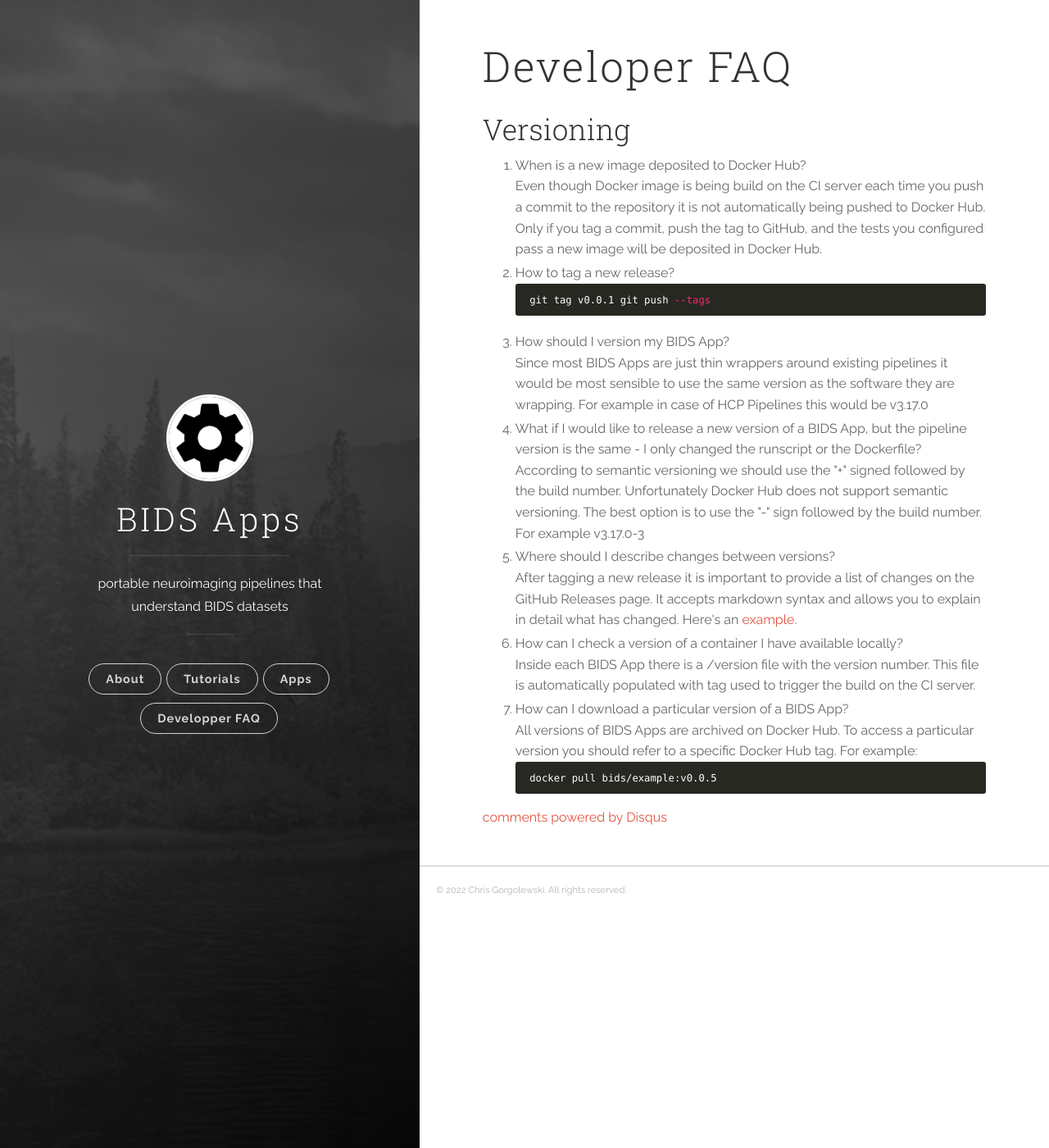
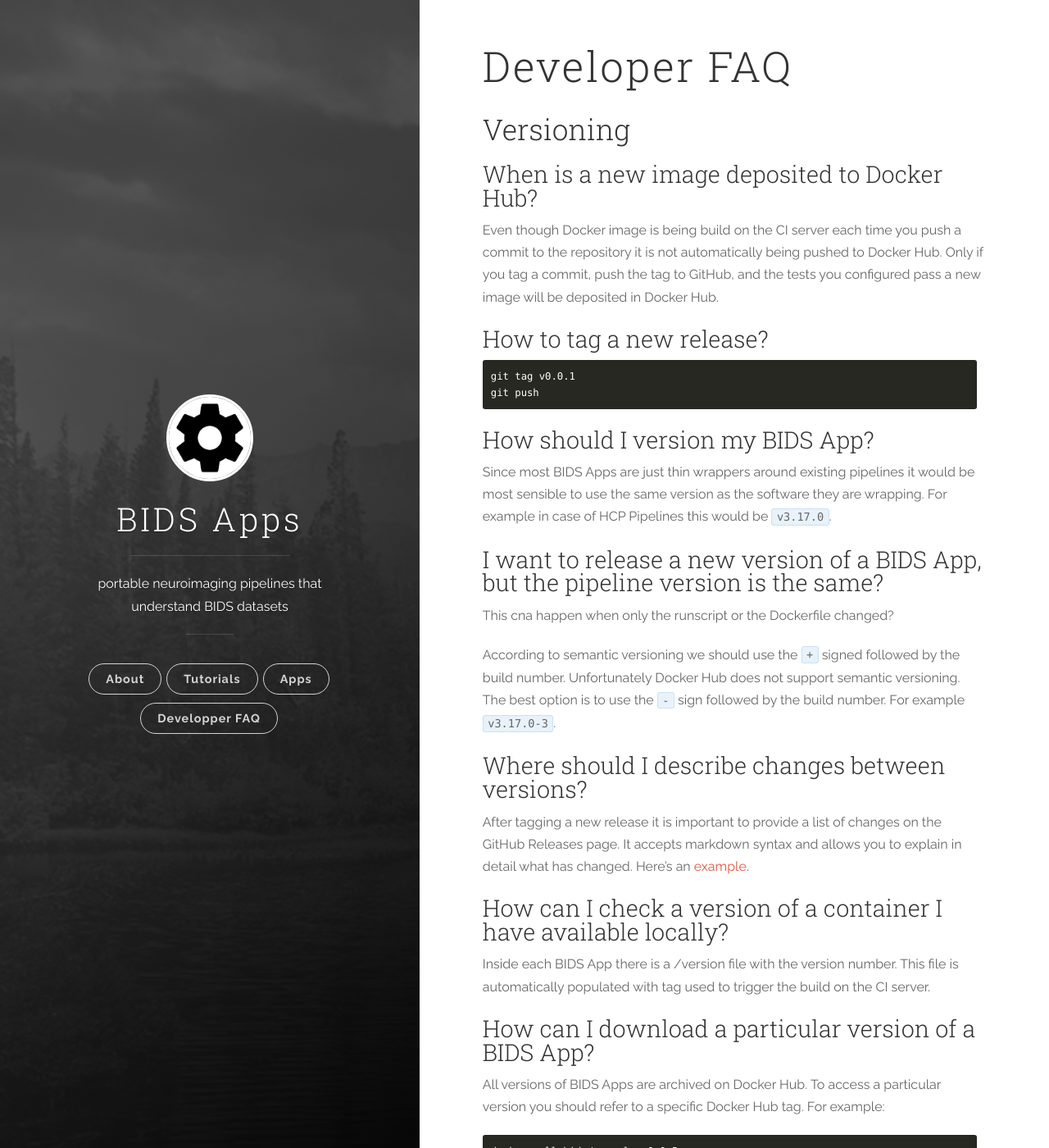
Before and after one commit to bids-apps/bids-apps.github.io, a Jekyll site: the page built from dev_faq.md, in a window 1280 px wide and 1400 px high. Shown: the whole window at 82% size. Built offline with Jekyll 4.4.1, drawn with Linux system fonts in a browser that asks for light colours; nearby versions of some CDN libraries; comment, search, counter and statistics services are not loaded; some of the changed text lies outside the part shown.

Commit message:
update config

````diff
--- a/_config.yml
+++ b/_config.yml
@@ -8,6 +8,8 @@
   - vendor/ruby/
   - any_additional_item
   - README.md
+  - CONTRIBUTING.md
+  - LICENSE
 
 # Site settings
 title: BIDS Apps
@@ -18,7 +20,7 @@
 disqus_shortname: "bids-apps"
 
 author:
-  name: "Chris Gorgolewski"
+  name: "BIDS maintainers"
   #github_username:  BIDS-Apps
 
 defaults:
@@ -46,7 +48,6 @@
 pages:
   - src: "BIDS-Apps/example"
     name: "bids/example"
-
 
 apps:
   - gh: "BIDS-Apps/example"
--- a/dev_faq.md
+++ b/dev_faq.md
@@ -1,67 +1,56 @@
 ---
-layout: default
+layout: post
+title: Developer FAQ
 ---
 
-<article class="post-container post-container--single">
-  <header class="post-header">
-    <h1 class="post-title">Developer FAQ</h1>
-  </header>
+## Versioning
 
-  <h2>Versioning</h2>
-  <ol>
-    <li>
-      When is a new image deposited to Docker Hub?<br />
-      Even though Docker image is being build on the CI server each time you
-      push a commit to the repository it is not automatically being pushed to
-      Docker Hub. Only if you tag a commit, push the tag to GitHub, and the
-      tests you configured pass a new image will be deposited in Docker Hub.
-  </li>
-  <li>
-    How to tag a new release? <br />
-    {% highlight bash %} git tag v0.0.1 git push --tags {% endhighlight %}
-    </li>
-    <li>
-      How should I version my BIDS App?<br />
-      Since most BIDS Apps are just thin wrappers around existing pipelines it
-      would be most sensible to use the same version as the software they are
-      wrapping. For example in case of HCP Pipelines this would be v3.17.0
-    </li>
-    <li>
-      What if I would like to release a new version of a BIDS App, but the
-      pipeline version is the same - I only changed the runscript or the
-      Dockerfile?<br />
-      According to semantic versioning we should use the "+" signed followed by
-      the build number. Unfortunately Docker Hub does not support semantic
-      versioning. The best option is to use the "-" sign followed by the build
-      number. For example v3.17.0-3
-    </li>
-    <li>
-      Where should I describe changes between versions?<br />
-      After tagging a new release it is important to provide a list of changes
-      on the GitHub Releases page. It accepts markdown syntax and allows you to
-      explain in detail what has changed. Here's an
-      <a href="https://github.com/BIDS-Apps/example/releases">example</a>.
-    </li>
-    <li>
-      How can I check a version of a container I have available locally?<br />
-      Inside each BIDS App there is a /version file with the version number.
-      This file is automatically populated with tag used to trigger the build on
-      the CI server.
-    </li>
-    <li>
-      How can I download a particular version of a BIDS App?<br />
-      All versions of BIDS Apps are archived on Docker Hub. To access a
-      particular version you should refer to a specific Docker Hub tag. For
-      example: {% highlight bash %} docker pull bids/example:v0.0.5 {%
-      endhighlight %}
-    </li>
-  </ol>
+### When is a new image deposited to Docker Hub?
 
-  {% if page.comments != false and site.disqus_shortname %}
-    <section id="disqus_thread"></section>
-    <!-- /#disqus_thread -->
-  {% endif %}
-  {% if page.comments != false %}
-    {% include disqus.html %}
-  {% endif %}
-</article>
+Even though Docker image is being build on the CI server each time you push a
+commit to the repository it is not automatically being pushed to Docker Hub.
+Only if you tag a commit, push the tag to GitHub, and the tests you configured
+pass a new image will be deposited in Docker Hub.
+
+### How to tag a new release?
+
+```bash
+git tag v0.0.1
+git push
+```
+
+### How should I version my BIDS App?
+
+Since most BIDS Apps are just thin wrappers around existing pipelines it would
+be most sensible to use the same version as the software they are wrapping. For
+example in case of HCP Pipelines this would be `v3.17.0`.
+
+### I want to release a new version of a BIDS App, but the pipeline version is the same?
+
+This cna happen when only the runscript or the Dockerfile changed?
+
+According to semantic versioning we should use the `+` signed followed by the
+build number. Unfortunately Docker Hub does not support semantic versioning. The
+best option is to use the `-` sign followed by the build number. For example
+`v3.17.0-3`.
+
+### Where should I describe changes between versions?
+
+After tagging a new release it is important to provide a list of changes on the
+GitHub Releases page. It accepts markdown syntax and allows you to explain in
+detail what has changed. Here's an
+[example](https://github.com/BIDS-Apps/example/releases).
+
+### How can I check a version of a container I have available locally?
+
+Inside each BIDS App there is a /version file with the version number. This file
+is automatically populated with tag used to trigger the build on the CI server.
+
+### How can I download a particular version of a BIDS App?
+
+All versions of BIDS Apps are archived on Docker Hub. To access a particular
+version you should refer to a specific Docker Hub tag. For example:
+
+```bash
+docker pull bids/example:v0.0.5
+```
````
